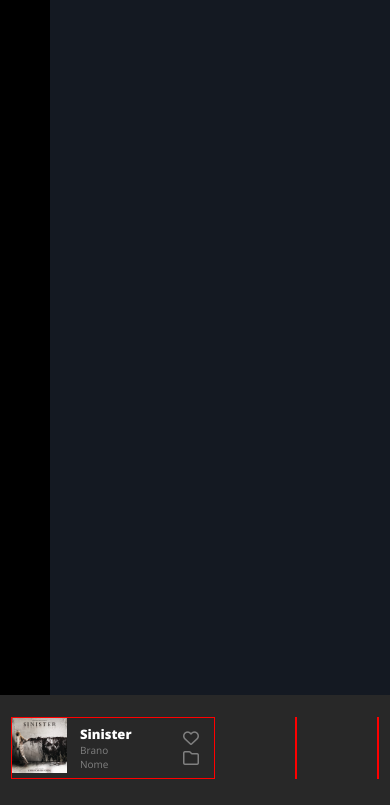
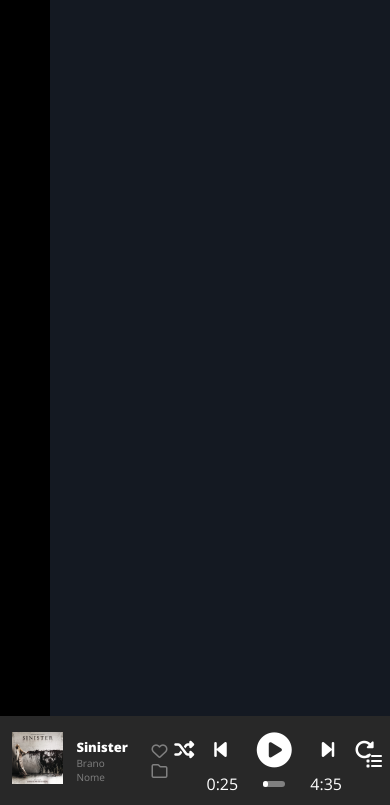
Before and after one commit to ChmielewskiGianpiero/html-css-spotifyweb, a plain HTML site: page index.html in a window 390 px wide. Shown: the part 39-844 px from the top of the page. Drawn offline with nearby package versions, Linux system fonts and the light colour scheme.

Commit message:
ADD - toolbar responsive

```diff
--- a/css/responsive.css
+++ b/css/responsive.css
@@ -35,8 +35,29 @@
         line-height: 20px;
     }
 
+    .song {
+        margin-right: 20px;
+    }
+
     .title-song{
         max-width: 59px;
+    }
+
+    .player {
+        padding: 0 24px;
+    }
+
+    .action-list li:nth-child(-n + 2) {
+        padding-left: 20px;
+    }
+
+    .action-list li:nth-child(3) {
+        font-size: 35px;
+        padding: 0px 30px;
+    }
+
+    .action-list li:nth-last-child(-n + 2) {
+        padding-right: 20px;
     }
 }
 
@@ -48,4 +69,25 @@
     .action-button i{
         line-height: 20px;
     }
+
+    .song {
+        margin-right: 20px;
+    }
+
+    .player {
+        padding: 0 24px;
+    }
+
+    .action-list li:nth-child(-n + 2) {
+        padding-left: 20px;
+    }
+
+    .action-list li:nth-child(3) {
+        font-size: 35px;
+        padding: 0px 30px;
+    }
+
+    .action-list li:nth-last-child(-n + 2) {
+        padding-right: 20px;
+    }
 }
--- a/css/style.css
+++ b/css/style.css
@@ -36,7 +36,20 @@ a{
 
 }
 
+/* utility classes */
+
+.direction-column{
+    display: flex;
+    flex-direction: column;
+}
+
 /* layout */
+
+.app,
+.main-app,
+.toolbar{
+    overflow: hidden;
+}
 
 .app{
     display: flex;
@@ -79,7 +92,7 @@ a{
     background-color: var(--grey);
     display: flex;
     justify-content: space-between;
-    padding: 22px 11px 26px 11px;
+    padding: 10px 11px 10px 12px;
     position: fixed;
     bottom: 0;
     width: 100%;
@@ -128,13 +141,95 @@ a{
     display: flex;
 }
 
+.player {
+    width: 50%;
+}
 
+.action-list {
+    display: flex;
+    align-items: center;
+    justify-content: center;
+    font-size: 20px;
+}
 
+.player-bar{
+    display: flex;
+    align-items: center;
+    gap: 25px;
+}
 
+.action-list li:nth-child(3) {
+    font-size: 35px;
+    padding: 0px 50px;
+}
+
+.action-list li:nth-child(-n + 2) {
+    padding-left: 40px;
+}
+
+.action-list li:nth-last-child(-n + 2) {
+    padding-right: 40px;
+}
+
+.bar{
+    background-color: var(--light-grey);
+    border-radius: 100px;
+    flex-grow: 1;
+    position: relative;
+}
+
+.bar-completed{
+    background-color: var(--light);
+    border-radius: 100px;
+    height: 6px;
+    width: 20%;
+}
+
+.bar-dot{
+    height: 15px;
+    width: 15px;
+    aspect-ratio: 1 / 1;
+    border-radius: 50%;
+    background-color: var(--light);
+    position: absolute;
+    top: -4px;
+    left: 130px;
+    display: none;
+}
+
+.bar:hover .bar-dot, .bar:hover .bar-dot-volume{
+    display: block;
+}
+
+.bar:hover .bar-completed{
+    background-color: lime;
+}
+
+.volume-list {
+    display: flex;
+    align-items: center;
+    width: 230px;
+}
+
+.volume-list i{
+    margin-right: 15px;
+}
+
+.bar-dot-volume{
+    height: 15px;
+    width: 15px;
+    aspect-ratio: 1 / 1;
+    border-radius: 50%;
+    background-color: var(--light);
+    position: absolute;
+    top: -4px;
+    left: 20px;
+    display: none;
+}
 
 /* debug */
 
-.debug .toolbar .col {
+.debug .toolbar .direction-column {
     border: 1px solid red;
     /* padding: 20px; */
 }
--- a/index.html
+++ b/index.html
@@ -19,7 +19,6 @@
                 <figure>
                     <img class="logo" src="./img/logo.svg" alt="">
                 </figure>
-
             </aside>
 
             <main class="main-content">
@@ -28,7 +27,7 @@
         </div>
 
         <footer class="toolbar">
-            <div class="col info-song">
+            <div class="info-song">
                 <figure class="img-song">
                     <img src="./img/sinister.jpeg" alt="">
                 </figure>
@@ -41,8 +40,64 @@
                     <i class="fa-regular fa-folder"></i>
                 </a>
             </div>
-            <div class="col"></div>
-            <div class="col"></div>
+            <div class="player">
+                <ul class="action-list">
+                    <li>
+                        <a href="#">
+                            <i class="fa-solid fa-shuffle"></i>
+                        </a>
+                    </li>
+                    <li>
+                        <a href="#">
+                            <i class="fa-solid fa-backward-step"></i>
+                        </a>
+                    </li>
+                    <li>
+                        <a href="#">
+                            <i class="fa-solid fa-circle-play"></i>
+                        </a>
+                    </li>
+                    <li>
+                        <a href="#">
+                            <i class="fa-solid fa-forward-step"></i>
+                        </a>
+                    </li>
+                    <li>
+                        <a href="#">
+                            <i class="fa-solid fa-rotate-right"></i>
+                        </a>
+                    </li>
+                </ul>
+                <div class="player-bar">
+                    <div class="minute-start">0:25</div>
+                    <div class="bar">
+                        <div class="bar-completed"></div>
+                        <div class="bar-dot"></div>
+                    </div>
+                    <div class="minute-end">4:35</div>
+                </div>
+            </div>
+            <ul class="volume-list">
+                    <li>
+                        <a href="#">
+                            <i class="fa-solid fa-list"></i>
+                        </a>
+                    </li>
+                    <li>
+                        <a href="#">
+                            <i class="fa-solid fa-display"></i>
+                        </a>
+                    </li>
+                    <li>
+                        <a href="#">
+                            <i class="fa-solid fa-volume-high"></i>
+                        </a>
+                    </li>
+                    <li class="bar">
+                        <div class="bar-completed"></div>
+                        <div class="bar-dot-volume"></div>
+                    </li>
+            </ul>
         </footer>
     </div>
 
```
